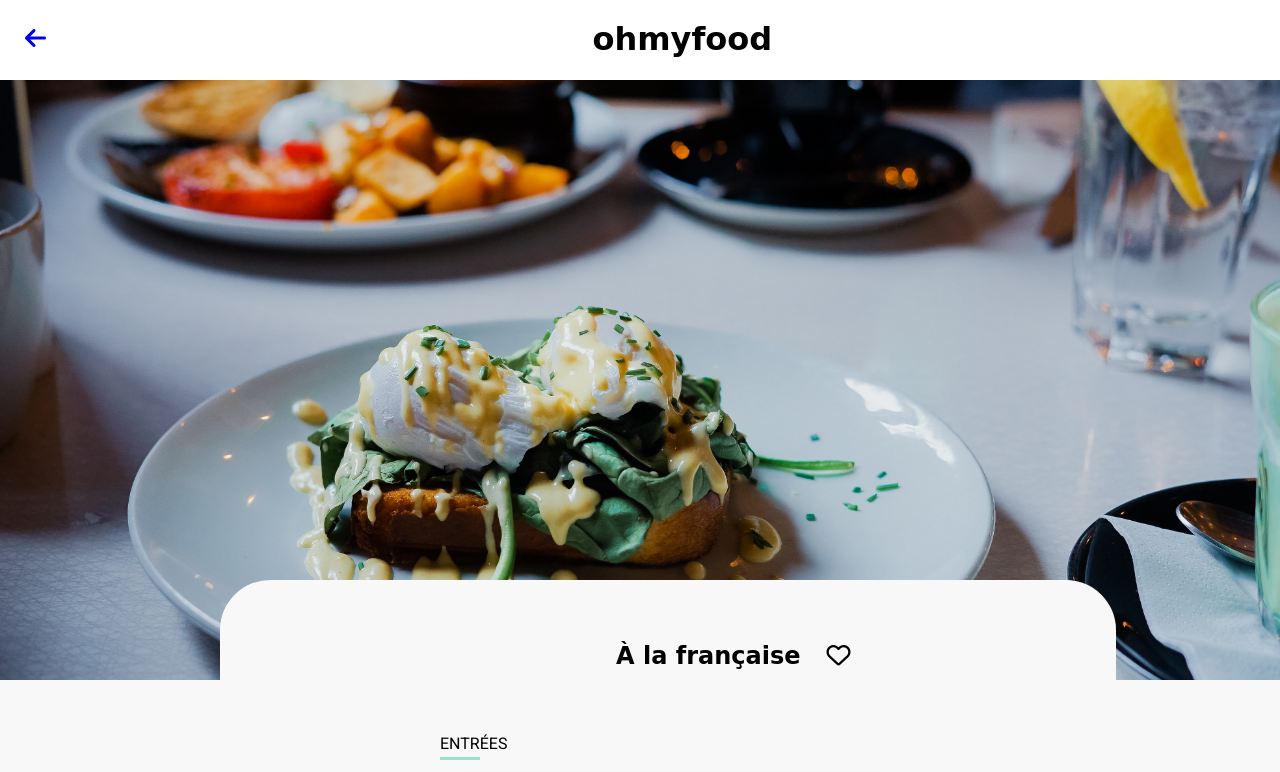
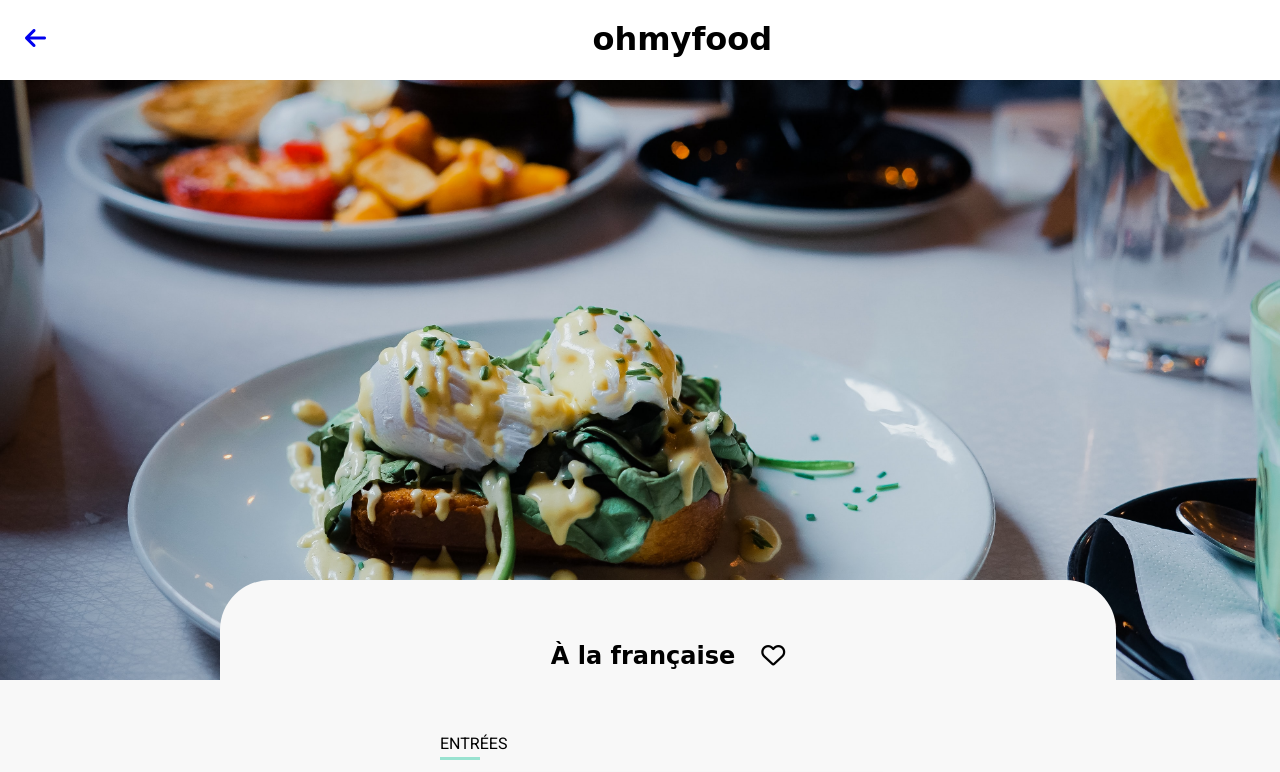
Before and after one commit to Thomas92230/OhMyFood-Project, a website: page Ohmyfood/pages/a_la_francaise.html in a window 1280 px wide. Shown: the top 772 px of the page. Drawn offline with Linux system fonts and the light colour scheme; a web font is replaced by a local one.

Commit message:
path modifs

```diff
--- a/Ohmyfood/css/style.css
+++ b/Ohmyfood/css/style.css
@@ -618,10 +618,9 @@ main {
     justify-content: flex-start;
     align-items: center;
     padding: 13px 31px 0px 31px;
+    margin: 0 auto;
     margin-bottom: 30px;
     margin-top: 50px;
-    margin-left: 315px;
-    margin-right: -80px;
   }
   .like {
     display: flex;
```
Also changed, not shown: Ohmyfood/pages/a_la_francaise.html (renamed from Ohmyfood/pages menu/a_la_francaise.html), Ohmyfood/pages/la_note_enchantee.html (renamed from Ohmyfood/pages menu/la_note_enchantee.html), Ohmyfood/pages/la_palette_du_gout.html (renamed from Ohmyfood/pages menu/la_palette_du_gout.html), Ohmyfood/pages/le_delice_des_sens.html (renamed from Ohmyfood/pages menu/le_delice_des_sens.html).
